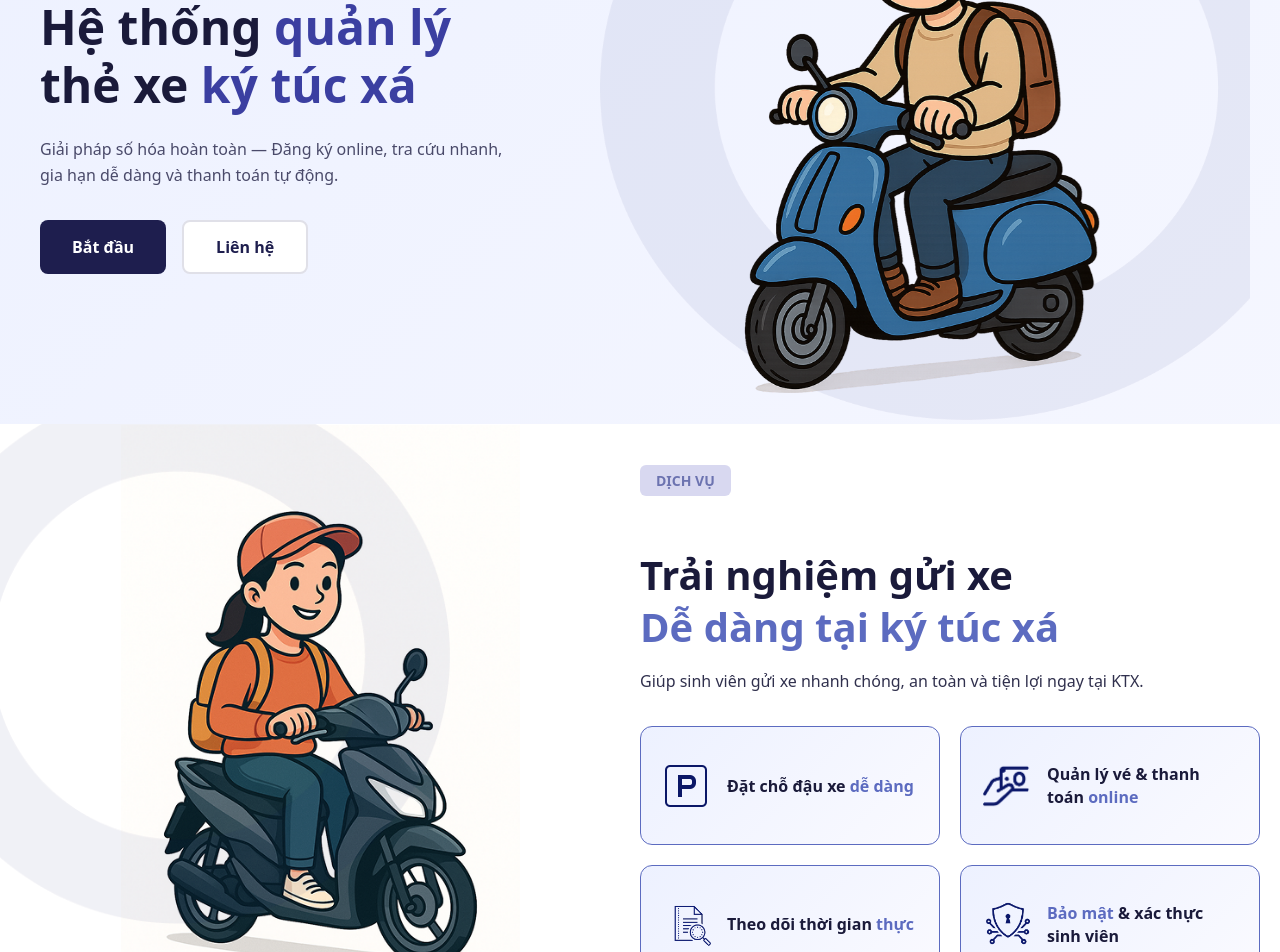
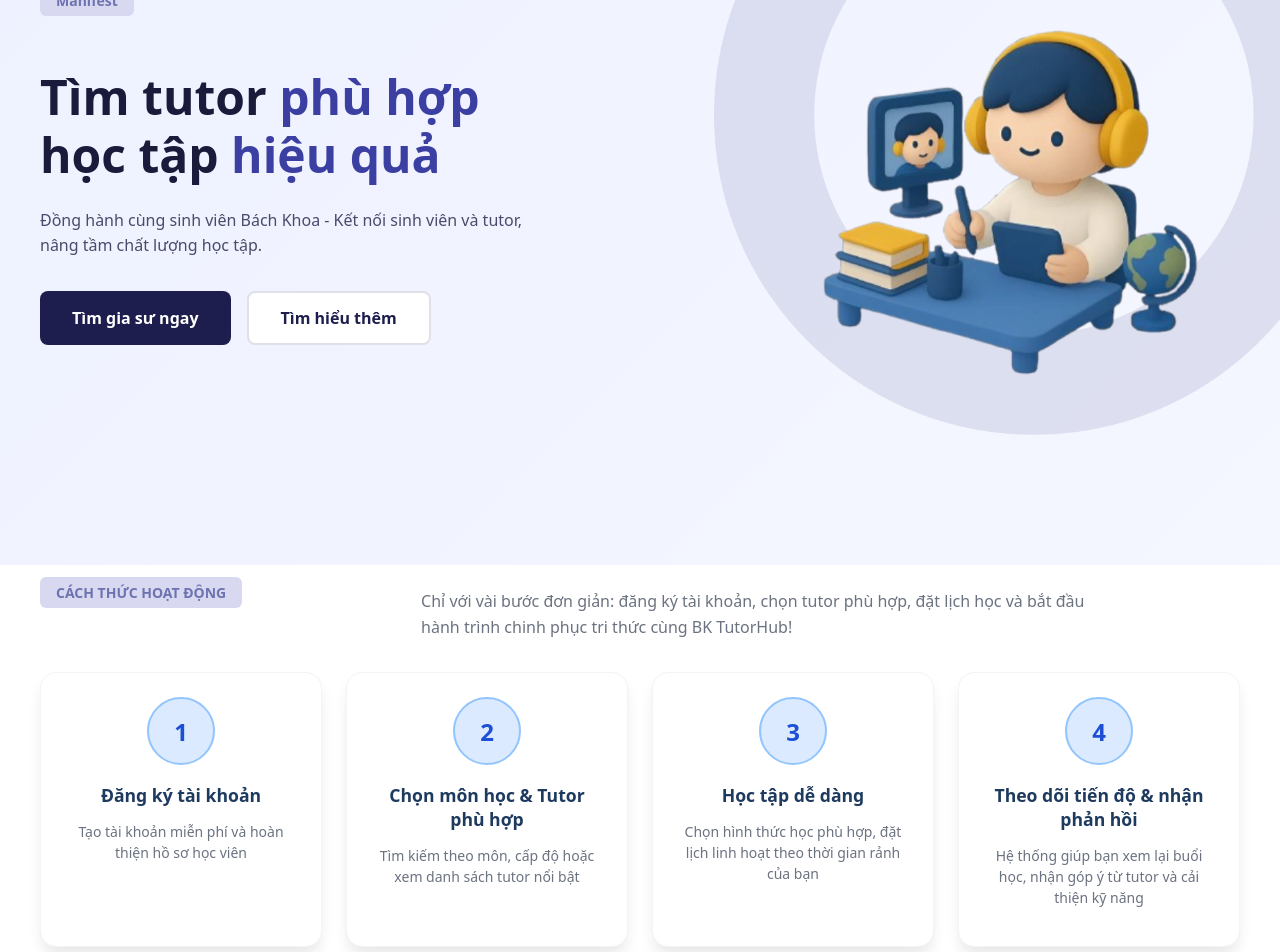
Before and after one commit to trucquynh0709/cnpm-_fe, a React (Create React App) app in the folder cnpm-fe/: page / in a window 1280 px wide. Shown: the part 300-1252 px from the top of the page. Built offline with nearby package versions, Linux system fonts and the light colour scheme.

Commit message:
homepage 50%

```diff
--- a/cnpm-fe/src/components/Navbar.css
+++ b/cnpm-fe/src/components/Navbar.css
@@ -25,7 +25,7 @@
 
 .navbar__brand {
   font-weight: 500;
-  color: #0B1767;
+  color: #596df1;
   font-size: 20px;
   line-height: 1.1;
   font-family:system-ui, -apple-system, BlinkMacSystemFont, 'Segoe UI', Roboto, Oxygen, Ubuntu, Cantarell, 'Open Sans', 'Helvetica Neue', sans-serif;
@@ -33,8 +33,12 @@
 }
 
 .navbar__subtitle {
-  font-size: 13px;
-  color: #888;
+  font-weight: 500;
+  color: #000000;
+  font-size: 20px;
+  line-height: 1.1;
+  font-family:system-ui, -apple-system, BlinkMacSystemFont, 'Segoe UI', Roboto, Oxygen, Ubuntu, Cantarell, 'Open Sans', 'Helvetica Neue', sans-serif;
+  font-weight: bold;
 }
 
 .navbar__menu {
--- a/cnpm-fe/src/components/Navbar.js
+++ b/cnpm-fe/src/components/Navbar.js
@@ -6,10 +6,8 @@ import { Link } from "react-router-dom";
 const Navbar = () => {
   return (
     <nav className="navbar">
-      <div className="navbar__logo">
-        <img src={logo} alt="Logo" />
-        {/* <div className="navbar__brand">eParkKTX<br /><span className="navbar__subtitle">Parking System</span></div> */}
-      </div>
+       <div className="navbar__brand">BK<span className="navbar__subtitle">TutorHub</span></div>
+
       <ul className="navbar__menu">
         <li><Link to="/">Trang chủ</Link></li>
         <li><Link to="/services">Dịch Vụ</Link></li>
--- a/cnpm-fe/src/pages/HomePage.js
+++ b/cnpm-fe/src/pages/HomePage.js
@@ -30,13 +30,13 @@ export default function HomePage() {
             <span className="badge">Manifest</span>
 
             <h1 className="title">
-              Hệ thống <span className="highlight">quản lý</span><br />
-              thẻ xe <span className="highlight">ký túc xá</span>
+              Tìm tutor <span className="highlight">phù hợp</span><br />
+              học tập <span className="highlight">hiệu quả</span>
             </h1>
 
             <p className="description">
-              Giải pháp số hóa hoàn toàn — Đăng ký online, tra cứu nhanh,<br />
-              gia hạn dễ dàng và thanh toán tự động.
+              Đồng hành cùng sinh viên Bách Khoa - Kết nối sinh viên và tutor, <br/>
+              nâng tầm chất lượng học tập.
             </p>
 
             <div className="buttons">
@@ -44,13 +44,13 @@ export default function HomePage() {
                 onClick={handleStart}
                 className="homepage-btn homepage-btn-primary"
               >
-                Bắt đầu
+                Tìm gia sư ngay
               </button>
               <button
                 onClick={handleContact}
                 className="homepage-btn homepage-btn-secondary"
               >
-                Liên hệ
+                Tìm hiểu thêm
               </button>
             </div>
           </div>
@@ -63,83 +63,47 @@ export default function HomePage() {
               className="ellipse-img"
             />
             <img
-              src="/images/scooter.png"
-              alt="Scooter Illustration"
-              className="scooter-img"
+              src="/images/hero-section-homepage.png"
+              alt="Study Illustration"
+              className="study-img"
             />
           </div>
         </div>
       </div>
 
-      <section className="service-section">
-        <div className="service-container">
-          <div className="service-left">
-            <img src="/images/girl-scooter.png" alt="Girl on Scooter" className="girl-scooter-img" />
-            <img
-              src="/images/ellipse-1.png"
-              alt="Ellipse"
-              className="ellipse-1-img"
-            />
+
+      <section className="how-it-works">
+        <div className="how-it-works-container">
+            <span className="badge">CÁCH THỨC HOẠT ĐỘNG</span>
+            <p className="subtitle">
+            Chỉ với vài bước đơn giản: đăng ký tài khoản, chọn tutor phù hợp, đặt lịch học và bắt đầu hành trình chinh phục tri thức cùng BK TutorHub!
+          </p>
+          <div className="steps-grid">
+          <div className="step-card">
+            <div className="step-number">1</div>
+            <h3>Đăng ký tài khoản</h3>
+            <p>Tạo tài khoản miễn phí và hoàn thiện hồ sơ học viên</p>
           </div>
 
-          <div className="service-right">
-            <span className="badge">DỊCH VỤ</span>
-            <h2 className="section-title">
-              Trải nghiệm gửi xe<br />
-              <span className="highlight-blue">Dễ dàng tại ký túc xá</span>
-            </h2>
-            <p className="section-description">
-              Giúp sinh viên gửi xe nhanh chóng, an toàn và tiện lợi ngay tại KTX.
-            </p>
+          <div className="step-card">
+            <div className="step-number">2</div>
+            <h3>Chọn môn học & Tutor phù hợp</h3>
+            <p>Tìm kiếm theo môn, cấp độ hoặc xem danh sách tutor nổi bật</p>
+          </div>
 
-            <div className="features-grid">
-              <div className="feature-card">
-                <div className="feature-icon">
-                  <img src="/images/icon-parking.png" alt="Parking Icon" />
-                </div>
-                <div className="feature-content">
-                  <h3 className="feature-title">
-                    Đặt chỗ đậu xe <span className="highlight-blue">dễ dàng</span>
-                  </h3>
-                </div>
-              </div>
+          <div className="step-card">
+            <div className="step-number">3</div>
+            <h3>Học tập dễ dàng</h3>
+            <p>Chọn hình thức học phù hợp, đặt lịch linh hoạt theo thời gian rảnh của bạn</p>
+          </div>
 
-              <div className="feature-card">
-                <div className="feature-icon">
-                  <img src="/images/icon-payment.png" alt="Payment Icon" />
-                </div>
-                <div className="feature-content">
-                  <h3 className="feature-title">
-                    Quản lý vé & thanh toán{' '}
-                    <span className="highlight-blue">online</span>
-                  </h3>
-                </div>
-              </div>
+          <div className="step-card">
+            <div className="step-number">4</div>
+            <h3>Theo dõi tiến độ & nhận phản hồi</h3>
+            <p>Hệ thống giúp bạn xem lại buổi học, nhận góp ý từ tutor và cải thiện kỹ năng</p>
+          </div>
+        </div>
 
-              <div className="feature-card">
-                <div className="feature-icon">
-                  <img src="/images/icon-tracking.png" alt="Tracking Icon" />
-                </div>
-                <div className="feature-content">
-                  <h3 className="feature-title">
-                    Theo dõi thời gian{' '}
-                    <span className="highlight-blue">thực</span>
-                  </h3>
-                </div>
-              </div>
-
-              <div className="feature-card">
-                <div className="feature-icon">
-                  <img src="/images/icon-security.png" alt="Security Icon" />
-                </div>
-                <div className="feature-content">
-                  <h3 className="feature-title">
-                    <span className="highlight-blue">Bảo mật</span> & xác thực sinh viên
-                  </h3>
-                </div>
-              </div>
-            </div>
-          </div>
         </div>
       </section>
 
--- a/cnpm-fe/src/styles/HomePage.css
+++ b/cnpm-fe/src/styles/HomePage.css
@@ -1,13 +1,30 @@
 /* HomePage.css */
 
 /* 👉 GIỮ NGUYÊN CSS CŨ CHO HERO SECTION */
+html, body {
+  overflow-x: hidden;
+}
+
 .homepage {
   min-height: 100vh;
   background: linear-gradient(135deg, #edf1ff 0%, #fafaff 100%);
+  display: block;
   align-items: center;
   justify-content: center;
   overflow-x: hidden;
   font-family: system-ui, -apple-system, BlinkMacSystemFont, 'Segoe UI', Roboto, Oxygen, Ubuntu, Cantarell, 'Open Sans', 'Helvetica Neue', sans-serif;
+}
+
+.hero-container {
+  padding: 48px 20px;
+}
+
+/* center hero vertically and keep layout predictable on desktops */
+.hero-container {
+  display: flex;
+  align-items: center;
+  justify-content: center;
+  min-height: calc(100vh - 96px);
 }
 
 .container {
@@ -16,7 +33,10 @@
   width: 100%;
   gap: 60px;
   align-items: center;
-
+  margin: 0 auto;
+  padding: 0 16px;
+  flex-wrap: wrap;
+  justify-content: space-between;
 }
 
 /* Content Section */
@@ -25,7 +45,10 @@
   opacity: 0;
   transform: translateY(20px);
   transition: all 0.6s ease;
-   margin-left: 40px;
+  margin-left: 0;
+  flex-basis: 48%;
+  max-width: 640px;
+  padding-right: 24px;
 }
 
 .content.visible {
@@ -106,12 +129,13 @@
 .illustration {
   flex: 1;
   display: flex;
-  justify-content: center;
+  justify-content: flex-end;
   align-items: center;
   opacity: 0;
   transform: translateY(20px);
   transition: all 0.6s ease 0.3s;
   position: relative;
+
 }
 
 .illustration.visible {
@@ -121,18 +145,22 @@
 
 .ellipse-img {
   position: absolute;
-  width: 650px;
-  height: 650px;
-  opacity: 0.6;
+  width: clamp(500px, 50vw, 1000px);
+  height: auto;
+  margin-top:-100px;
+  left: -50px;
+  z-index: 1;
+  pointer-events: none;
 }
 
-.scooter-img {
-  max-width: 400px;
+.study-img {
+  max-width: clamp(500px, 50vw, 900px);
+  width: auto;
   height: auto;
   animation: float 3s ease-in-out infinite;
-  position: relative;
-  margin-top: 60px;
+  position: absolute;
   z-index: 2;
+
 }
 
 @keyframes float {
@@ -145,109 +173,87 @@
 }
 
 /* 🆕 CSS MỚI CHO SERVICE SECTION */
-.service-section {
+.how-it-works {
   background: #ffffff;
   color: #1a1a3a;
 }
 
-.service-container {
+.how-it-works-container {
   display: flex;
   align-items: center;
+  gap: 32px;
+  flex-wrap: wrap;
+  max-width: 1200px;
+  margin: 0 auto;
+}
+.subtitle {
+  color: #6b7280;
+  max-width: 672px;
+  margin: 1.5rem auto 0;
+  line-height: 1.6;
 }
 
-.service-left {
-  flex: 1;
-  display: flex;
-  justify-content: center;
+/* Steps */
+.steps-grid {
+  display: grid;
+  grid-template-columns: repeat(1, 1fr);
+  gap: 1.5rem;
+  margin-bottom: 5rem;
 }
 
-.girl-scooter-img {
-  max-width: 400px;
-  width: 100%;
-  height: auto;
-  left: -5px;
+@media (min-width: 768px) {
+  .steps-grid {
+    grid-template-columns: repeat(2, 1fr);
+  }
 }
 
-.ellipse-1-img {
-  position: absolute;
-  width: 450px;
-  height: 500px;
-  opacity: 0.6;
-  left: 0;
+@media (min-width: 1024px) {
+  .steps-grid {
+    grid-template-columns: repeat(4, 1fr);
+  }
 }
 
-
-.service-right {
-  flex: 1;
+.step-card {
+  background: #fff;
+  border-radius: 1rem;
+  padding: 1.5rem;
+  box-shadow: 0 10px 15px -3px rgba(0,0,0,0.1);
+  border: 1px solid #f3f4f6;
+  text-align: center;
+  transition: all 0.3s ease;
 }
 
-
-
-.section-title {
-  font-size: 40px;
-  line-height: 1.3;
-  margin-bottom: 16px;
-  font-weight: 700;
+.step-card:hover {
+  transform: translateY(-4px);
+  box-shadow: 0 20px 25px -5px rgba(0,0,0,0.1);
 }
 
-.highlight-blue {
-  color:  #5c6bc0;;
-}
-
-.section-description {
-  font-size: 16px;
-  line-height: 1.6;
-  margin-bottom: 32px;
-  opacity: 0.9;
-}
-
-.features-grid {
-  display: grid;
-  grid-template-columns: repeat(2, 1fr);
-  gap: 20px;
-  margin-right: 20px;
-
-}
-
-.feature-card {
-  background: linear-gradient(135deg, #edf1ff 0%, #fafaff 100%);;
-  padding: 20px;
-  border-radius: 12px;
-  display: flex;
-  align-items: center;
-  gap: 16px;
-  border: 1px solid #5c6bc0;
-  transition: transform 0.3s ease, box-shadow 0.3s ease;
-}
-
-.feature-card:hover {
-  transform: translateY(-4px);
-  box-shadow: 0 8px 24px rgba(0, 0, 0, 0.15);
-}
-
-.feature-icon {
-  width: 50px;
-  height: 50px;
+.step-number {
+  width: 4rem;
+  height: 4rem;
+  border-radius: 50%;
+  background: #dbeafe;
+  border: 2px solid #93c5fd;
   display: flex;
   align-items: center;
   justify-content: center;
+  margin: 0 auto 1rem;
+  font-size: 1.5rem;
+  font-weight: 700;
+  color: #1d4ed8;
 }
 
-.feature-icon img {
-  width: 100%;
-  height: 100%;
-  object-fit: contain;
+.step-card h3 {
+  font-size: 1.1rem;
+  font-weight: 700;
+  color: #1e3a5f;
+  margin-bottom: 0.75rem;
 }
 
-.feature-content {
-  flex: 1;
-}
-
-.feature-title {
-  font-size: 16px;
-  color: #1a1a3a;
-  font-weight: 600;
-  line-height: 1.4;
+.step-card p {
+  color: #6b7280;
+  font-size: 0.875rem;
+  line-height: 1.5;
 }
 
 /* 🆕 CSS MỚI CHO ABOUT SECTION */
@@ -259,6 +265,7 @@
 .about-container {
   max-width: 1200px;
   margin: 0 auto;
+  padding: 40px 20px;
   text-align: center;
 }
 
@@ -268,6 +275,7 @@
   align-items: center;
   gap: 40px;
   margin-top: 60px;
+  flex-wrap: wrap;
 }
 
 .step {
@@ -343,6 +351,11 @@
     font-size: 36px;
   }
 
+  .content,
+  .illustration {
+    flex-basis: 100%;
+  }
+
   .buttons {
     justify-content: center;
   }
@@ -352,7 +365,7 @@
     height: 400px;
   }
 
-  .scooter-img {
+  .girl-scooter-img {
     max-width: 320px;
   }
 
@@ -405,10 +418,42 @@
     height: 300px;
   }
 
-  .scooter-img {
+  .girl-scooter-img {
     max-width: 240px;
   }
 
+
+/* Desktop breakpoints to improve consistency across different desktop widths */
+@media (min-width: 1200px) {
+  .container {
+    max-width: 1400px;
+    gap: 80px;
+    padding: 0 24px;
+  }
+
+  .title {
+    font-size: 56px;
+  }
+
+  .study-img {
+    max-width: clamp(520px, 42vw, 920px);
+    margin-top: -40px; /* pull the image upward on large screens */
+  }
+}
+
+@media (min-width: 992px) and (max-width: 1199px) {
+  .container {
+    gap: 48px;
+  }
+
+  .title {
+    font-size: 48px;
+  }
+
+  .ellipse-img {
+    width: clamp(360px, 38vw, 700px);
+  }
+}
   /* Service & About Mobile */
   .service-section,
   .about-section {
```
Also changed, not shown: cnpm-fe/public/images/ellipse.png, cnpm-fe/public/images/hero-section-homepage.png (added).
